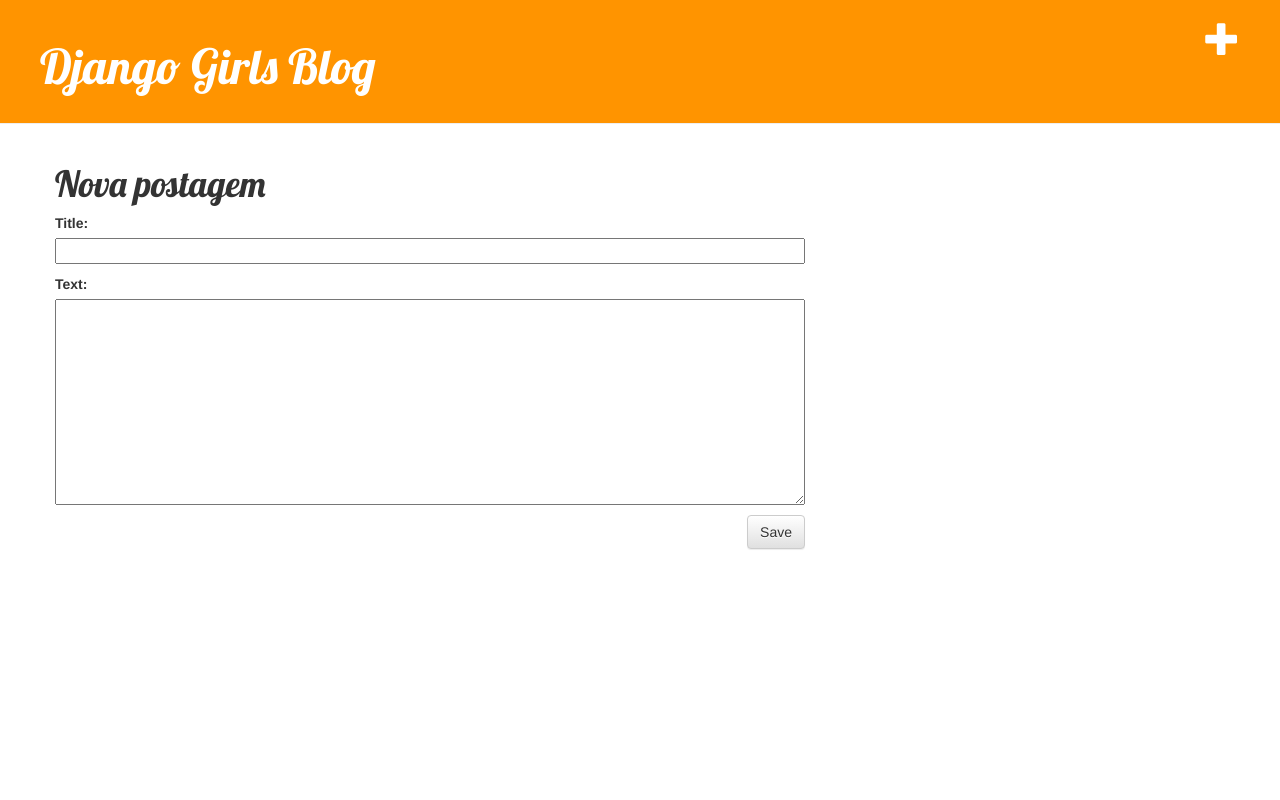
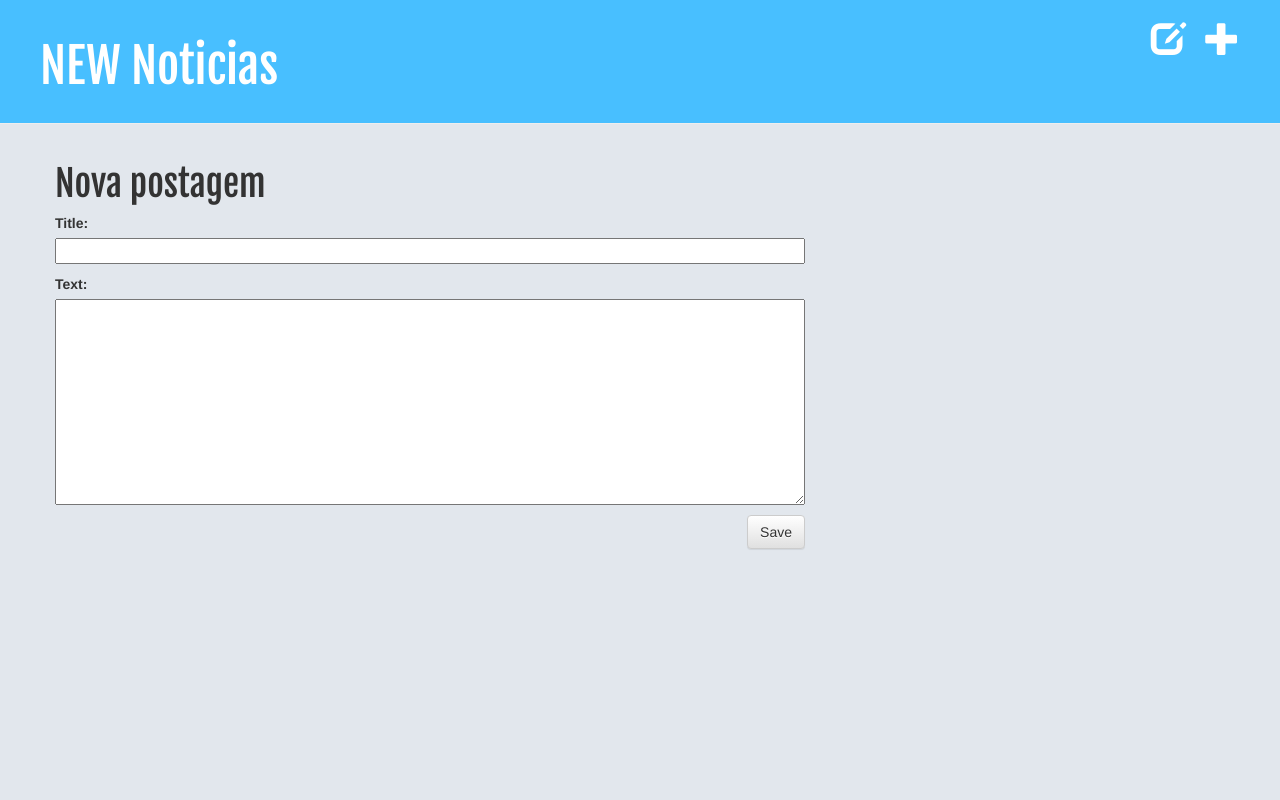
Before and after one commit to icarllas/Noticias, a Django app: page /post/new in a window 1280 px wide. Run offline with Django 3.2, Linux system fonts and the light colour scheme; the visitor is signed in with stand-in values (Sample User, id 1); some libraries are stand-ins or nearby versions.

Commit message:
Fazendo posts não salvos, botão publicação, botão excluir e finalizando

```diff
--- a/blog/static/css/blog.css
+++ b/blog/static/css/blog.css
@@ -1,5 +1,5 @@
 .page-header {
-    background-color: #ff9400;
+    background-color: #48bfff;
     margin-top: 0;
     padding: 20px 20px 20px 40px;
 }
@@ -8,14 +8,21 @@
     color: #ffffff;
     font-size: 36pt;
     text-decoration: none;
+
 }
 
 .content {
     margin-left: 40px;
+    background-color: #e2e7ed;
+}
+
+body{
+    background-color: #e2e7ed;
+
 }
 
 h1, h2, h3, h4 {
-    font-family: 'Lobster', cursive;
+    font-family: 'Fjalla One', sans-serif;
 }
 
 .date {
--- a/blog/templates/blog/base.html
+++ b/blog/templates/blog/base.html
@@ -1,18 +1,20 @@
 {% load static %}
 <html>
     <head>
-        <title>Django Girls blog</title>
+        <title>NEW Noticias</title>
         <link rel="stylesheet" href="//maxcdn.bootstrapcdn.com/bootstrap/3.2.0/css/bootstrap.min.css">
         <link rel="stylesheet" href="//maxcdn.bootstrapcdn.com/bootstrap/3.2.0/css/bootstrap-theme.min.css">
         <link href='//fonts.googleapis.com/css?family=Lobster&subset=latin,latin-ext' rel='stylesheet' type='text/css'>
         <link rel="stylesheet" href="{% static 'css/blog.css' %}">
+        <link href="https://fonts.googleapis.com/css?family=Fjalla+One" rel="stylesheet">
     </head>
     <body>
         <div class="page-header">
             {% if user.is_authenticated %}
                 <a href="{% url 'post_new' %}" class="top-menu"><span class="glyphicon glyphicon-plus"></span></a>
+                <a href="{% url 'post_draft_list' %}" class="top-menu"><span class="glyphicon glyphicon-edit"></span></a>
             {% endif %}
-            <h1><a href="/">Django Girls Blog</a></h1>
+            <h1><a href="/">NEW Noticias</a></h1>
         </div>
         <div class="content container">
             <div class="row">
--- a/blog/urls.py
+++ b/blog/urls.py
@@ -6,4 +6,7 @@ urlpatterns = [
     path('post/<int:pk>/', views.post_detail, name='post_detail'),
     path('post/new', views.post_new, name='post_new'),
     path('post/<int:pk>/edit/', views.post_edit, name='post_edit'),
+    path(r'^drafts/$', views.post_draft_list, name='post_draft_list'),
+    path(r'^post/(?P<pk>\d+)/publish/$', views.post_publish, name='post_publish'),
+    path(r'^post/(?P<pk>\d+)/remove/$', views.post_remove, name='post_remove')
 ]
--- a/blog/views.py
+++ b/blog/views.py
@@ -21,7 +21,6 @@ def post_new(request):
         if form.is_valid():
             post = form.save(commit=False)
             post.author = request.user
-            post.published_date = timezone.now()
             post.save()
             return redirect('post_detail', pk=post.pk)
     else:
@@ -36,9 +35,22 @@ def post_edit(request, pk):
         if form.is_valid():
             post = form.save(commit=False)
             post.author = request.user
-            post.published_date = timezone.now()
             post.save()
             return redirect('post_detail', pk=post.pk)
     else:
         form = PostForm(instance=post)
     return render(request, 'blog/post_edit.html', {'form': form})
+
+def post_draft_list(request):
+    posts = Post.objects.filter(published_date__lte=timezone.now()).order_by('published_date')
+    return render(request, 'blog/post_draft_list.html', {'posts': posts})
+
+def post_publish(request, pk):
+    post = get_object_or_404(Post, pk=pk)
+    post.publish()
+    return redirect('post_detail', pk=pk)
+
+def post_remove(request, pk):
+    post = get_object_or_404(Post, pk=pk)
+    post.delete()
+    return redirect('post_list')
```
Also changed, not shown: blog/templates/blog/post_detail.html (+8 -5 lines), blog/templates/blog/post_draft_list.html (added, +11 -0 lines).
